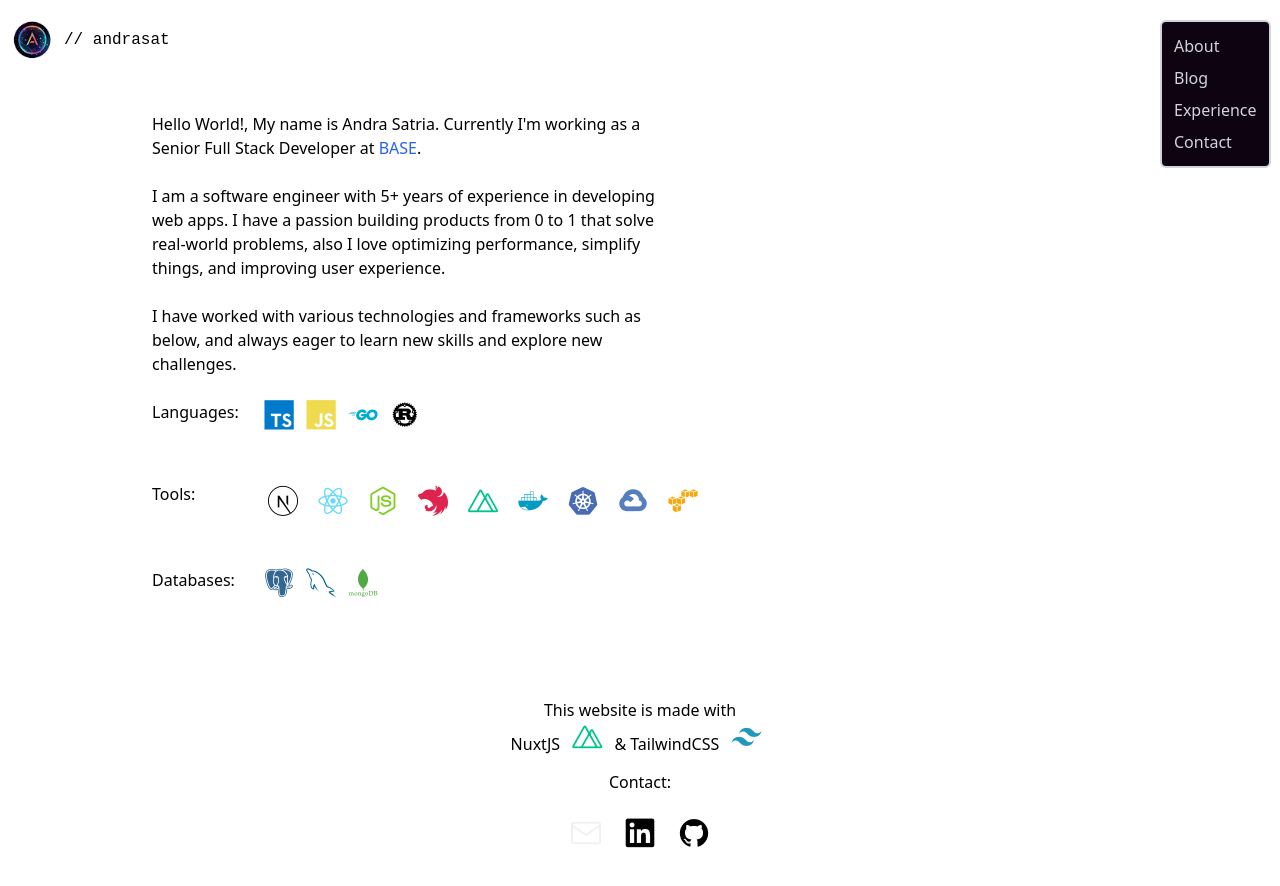
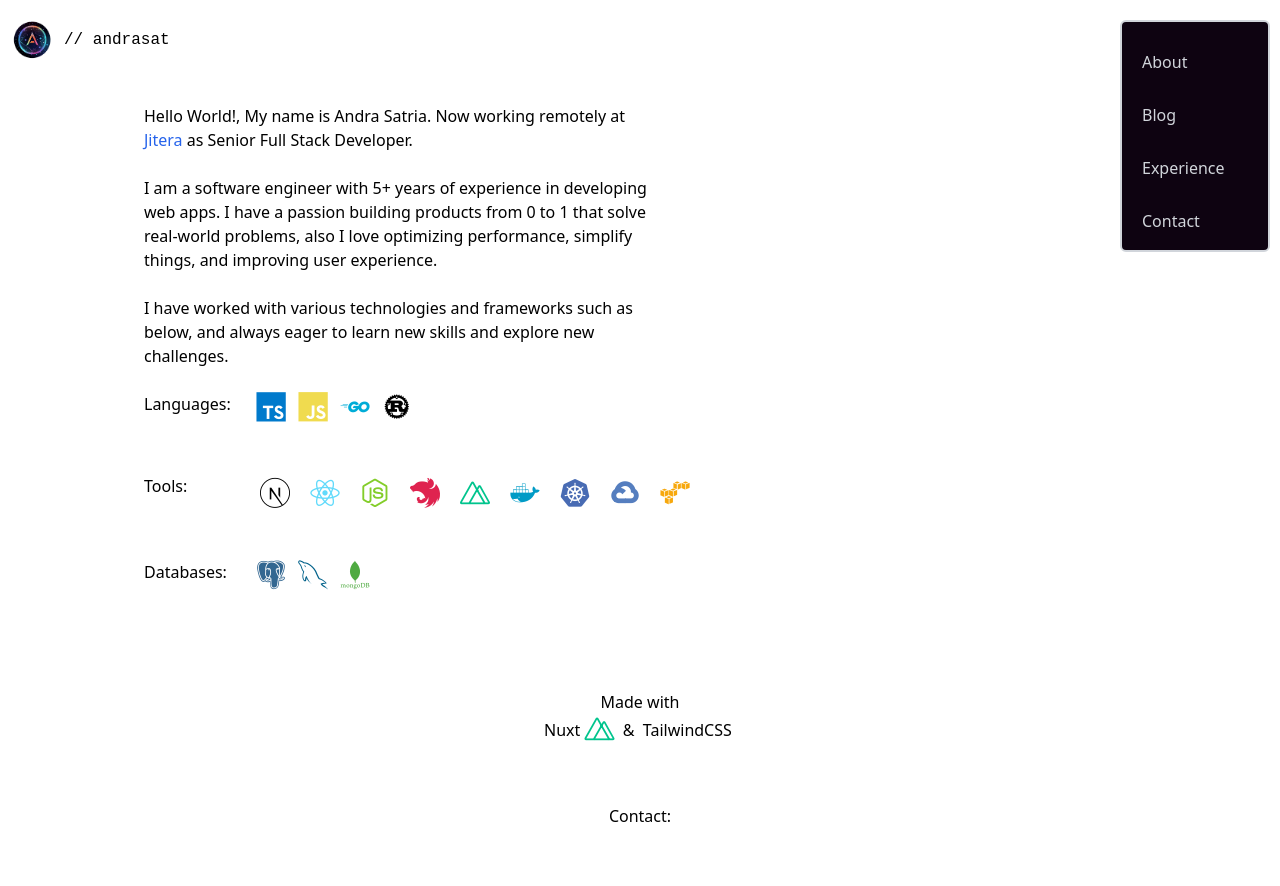
Before and after one commit to andrasat/andrasat-com, a Nuxt app: page / in a window 1280 px wide. Both pictures are taken after a click on the button 1252 px from the left and 40 px from the top of the page. Built offline with nearby package versions, Linux system fonts and the light colour scheme.

Commit message:
feature: update content and styling

```diff
--- a/app.vue
+++ b/app.vue
@@ -1,7 +1,7 @@
 <script setup lang="ts">
 useHead({
   bodyAttrs: {
-    class: 'overflow-x-hidden'
+    class: 'overflow-x-hidden max-h-screen'
   }
 })
 </script>
--- a/components/HeaderMenu.vue
+++ b/components/HeaderMenu.vue
@@ -2,19 +2,23 @@
 const navItems = [
   {
     name: 'About',
-    url: '/'
+    url: '/',
+    icon: 'fa-light fa-terminal'
   },
   {
     name: 'Blog',
-    url: '/blog'
+    url: '/blog',
+    icon: 'fa-light fa-blog'
   },
   {
     name: 'Experience',
-    url: '/experiences'
+    url: '/experiences',
+    icon: 'fa-solid fa-user-tie'
   },
   {
     name: 'Contact',
-    url: '#contact'
+    url: '#contact',
+    icon: 'fa-light fa-address-book'
   }
 ]
 </script>
@@ -29,8 +33,8 @@ const navItems = [
   <div id="nav-menu" popover class="animate-fade-in border-2 border-gray-300 rounded-md bg-licorice text-gray-300">
     <ul class="p-1">
       <li v-for="item in navItems" :key="item.name" class="focus:hover:underline p-1">
-        <NuxtLink :to="item.url">
-          {{ item.name }}
+        <NuxtLink :to="item.url" class="inline-block w-full">
+          <i :class="item.icon + ' mr-2'" /> {{ item.name }}
         </NuxtLink>
       </li>
     </ul>
@@ -42,6 +46,7 @@ const navItems = [
   margin: 0;
   position: fixed;
   top: 20px;
-  left: calc(100% - 120px);
+  left: calc(100% - 160px);
+  width: 150px;
 }
 </style>
--- a/components/MyFooter.vue
+++ b/components/MyFooter.vue
@@ -6,13 +6,13 @@
 
     <div class="mx-auto my-2 md:my-3 flex flex-row">
       <a class="m-2 md:m-3" href="mailto:andra.satria1@gmail.com">
-        <img alt="mail" src="~/assets/images/email.png" width="30" height="30">
+        <i class="fa-light fa-envelope h-[30px] w-[30px]" />
       </a>
       <a class="m-2 md:m-3" href="https://www.linkedin.com/in/andrasat/">
-        <i class="devicon-linkedin-plain" />
+        <i class="fa-brands fa-linkedin h-[30px] w-[30px]" />
       </a>
       <a class="m-2 md:m-3" href="https://github.com/andrasat">
-        <i class="devicon-github-original" />
+        <i class="fa-brands fa-github h-[30px] w-[30px]" />
       </a>
     </div>
   </footer>
--- a/components/PageContainer.vue
+++ b/components/PageContainer.vue
@@ -1,5 +1,5 @@
 <template>
-  <div class="mt-6 p-4 md:p-6 min-h-screen pb-36 m-auto w-[80vw]">
+  <div class="mt-6 p-2 md:p-4 min-h-screen overflow-scroll pb-36 m-auto w-[90vw] md:w-[80vw]">
     <slot />
   </div>
 </template>
--- a/components/VerticalLine.vue
+++ b/components/VerticalLine.vue
@@ -1,19 +1,20 @@
 <script setup lang="ts">
 const props = defineProps({
-  height: { type: Number, default: 10 }
+  height: { type: String, default: '10px' },
+  class: { type: String, default: '' }
 })
 </script>
 
 <template>
-  <span :style="{ height: `${props.height}px` }" class="vertical-line" />
+  <span :style="{ height: `${props.height}` }" :class="'vertical-line ' + $props.class" />
 </template>
 
 <style>
 .vertical-line {
-  border: 0.5px white solid;
+  border: 0.5px solid white;
   content: '';
   display: inline-block;
-  position: relative;
+  position: absolute;
   width: 1px;
 }
 </style>
--- a/pages/experiences.vue
+++ b/pages/experiences.vue
@@ -7,7 +7,7 @@ const experiences = [
     companyUrl: 'https://www.base.co.id',
     role: 'Senior Full Stack Developer',
     startDate: new Date('2019-11-01T00:00:00+07:00'),
-    endDate: null
+    endDate: new Date('2024-04-05T00:00:00+07:00')
   },
   {
     companyName: 'Lifepal',
@@ -45,20 +45,55 @@ const experiences = [
       </TextLink>)
     </h2>
     <ul>
-      <li v-for="(experience, index) in experiences" :key="index" class="p-4">
-        <VerticalLine />
-        <p class="inline pl-4">
+      <li v-for="(experience, index) in experiences" :key="index" :class="{'relative': true, 'py-1':true, 'md:p-4': true, 'last-li': index === experiences.length - 1}">
+        <div class="flex">
+          <VerticalLine height="100%" class="triangle" />
+          <p class="flex-auto pl-4">
             {{ experience.companyName }} - <TextLink :href="experience.companyUrl">
               {{ experience.companyShortUrl }}
             </TextLink>
           </p>
-        <p class="mt-2">
+        </div>
+        <div class="flex">
+          <span />
+          <p class="flex-auto mt-2 pl-4">
             {{ experience.role }}
           </p>
-        <p class="mt-1">
+        </div>
+        <div class="flex">
+          <span />
+          <p class="flex-auto mt-1 pl-4">
             {{ formatDate(experience.startDate) }} - {{ experience.endDate ? formatDate(experience.endDate) : 'Current' }}
           </p>
+        </div>
       </li>
     </ul>
   </PageContainer>
 </template>
+
+<style>
+  .last-li {
+    position: relative;
+  }
+
+  .last-li::after {
+    content: '';
+    position: absolute;
+    bottom: 0;
+    left: 0;
+    height: 0.5px;
+    width: 100%;
+    background-color: white;
+  }
+
+  .triangle::after {
+    content: '';
+    position: absolute;
+    top: 1px;
+    height: 0px;
+    width: 0px;
+    border-left: 10px solid white;
+    border-top: 10px solid transparent;
+    border-bottom: 10px solid transparent;
+  }
+</style>
--- a/pages/index.vue
+++ b/pages/index.vue
@@ -15,8 +15,8 @@ const yoe = Math.floor((NOW.getTime() - START_DEV_WORK.getTime()) / (1000 * 3600
 <template>
   <PageContainer>
     <p class="max-w-lg">
-      Hello World!, My name is Andra Satria. Currently I&apos;m working as a Senior Full Stack Developer at
-      <a ref="noopener noreferrer" href="https://www.base.co.id" target="_blank" class="text-blue-600">BASE</a>.
+      Hello World!, My name is Andra Satria. Now working remotely at&nbsp;
+      <a ref="noopener noreferrer" href="https://jitera.com/" target="_blank" class="text-blue-600">Jitera</a> as Senior Full Stack Developer.
     </p>
     <p class="mt-6 max-w-lg">
       I am a software engineer with {{ yoe }}+ years of experience in developing web apps.
@@ -70,11 +70,11 @@ const yoe = Math.floor((NOW.getTime() - START_DEV_WORK.getTime()) / (1000 * 3600
     </section>
 
     <p class="text-center mt-24">
-      This website is made with
+      Made with
       <br>
-      NuxtJS&nbsp;<i class="devicon-nuxtjs-plain colored ml-2 mr-2" />
-      &amp;
-      TailwindCSS&nbsp;<i class="devicon-tailwindcss-plain colored ml-2 mr-2" />
+      <span class="align-super">Nuxt</span>&nbsp;<i class="devicon-nuxtjs-plain colored" />
+      &nbsp;<span class="align-super">&amp;</span>&nbsp;
+      <span class="align-super">TailwindCSS</span>&nbsp;<i class="devicon-tailwindcss-original colored" />
     </p>
   </PageContainer>
 </template>
```
Also changed, not shown: assets/images/email.png (deleted). Lines whose indentation alone changed are shown as unchanged.
